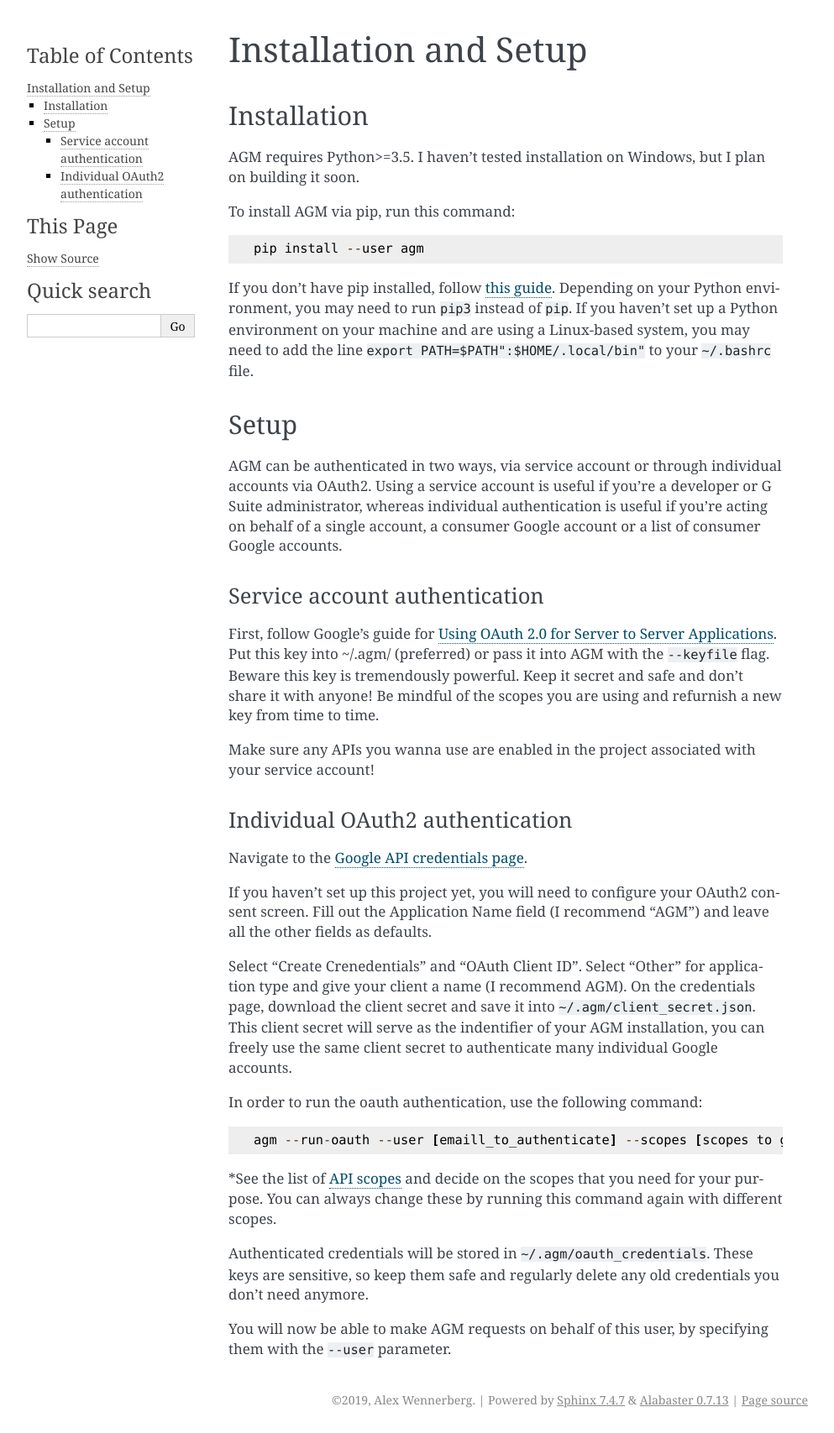
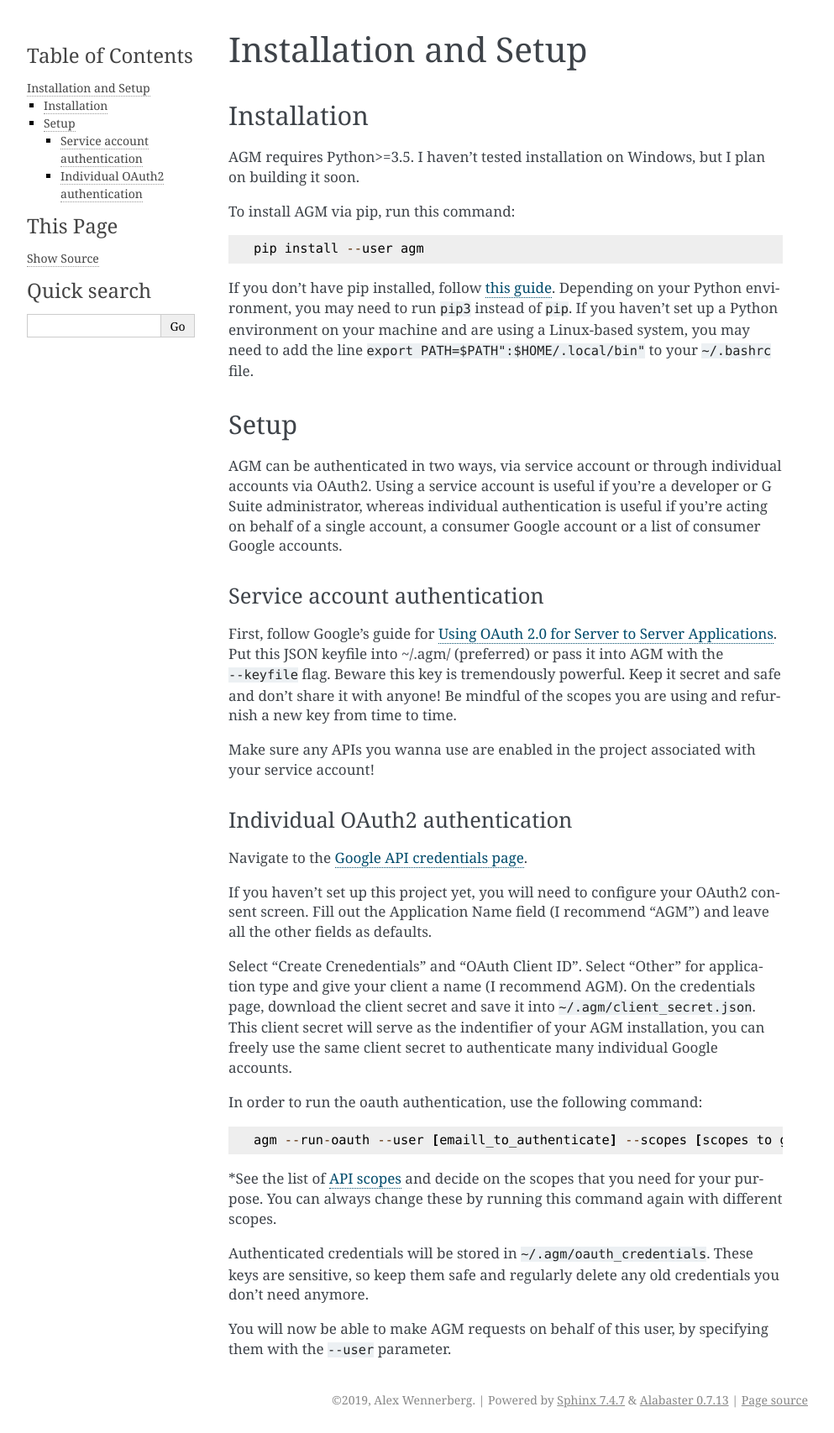
Before and after one commit to Cloudbakers/agm, a Sphinx documentation site: the page built from docs/installation.md, in a window 1280 px wide. Shown: the whole page at 84% size, without its empty margins (148-1141 px from the left). Built offline with Sphinx 7.4.7, drawn with Linux system fonts in a browser that asks for light colours.

Commit message:
Update installation.md

```diff
--- a/docs/installation.md
+++ b/docs/installation.md
@@ -16,7 +16,7 @@ AGM can be authenticated in two ways, via service account or through individual
 
 ### Service account authentication
 
-First, follow Google's guide for [Using OAuth 2.0 for Server to Server Applications](https://developers.google.com/identity/protocols/OAuth2ServiceAccount#creatinganaccount). Put this key into ~/.agm/ (preferred) or pass it into AGM with the `--keyfile` flag. Beware this key is tremendously powerful. Keep it secret and safe and don't share it with anyone! Be mindful of the scopes you are using and refurnish a new key from time to time.
+First, follow Google's guide for [Using OAuth 2.0 for Server to Server Applications](https://developers.google.com/identity/protocols/OAuth2ServiceAccount#creatinganaccount). Put this JSON keyfile into ~/.agm/ (preferred) or pass it into AGM with the `--keyfile` flag. Beware this key is tremendously powerful. Keep it secret and safe and don't share it with anyone! Be mindful of the scopes you are using and refurnish a new key from time to time.
 
 Make sure any APIs you wanna use are enabled in the project associated with your service account!
 
```
